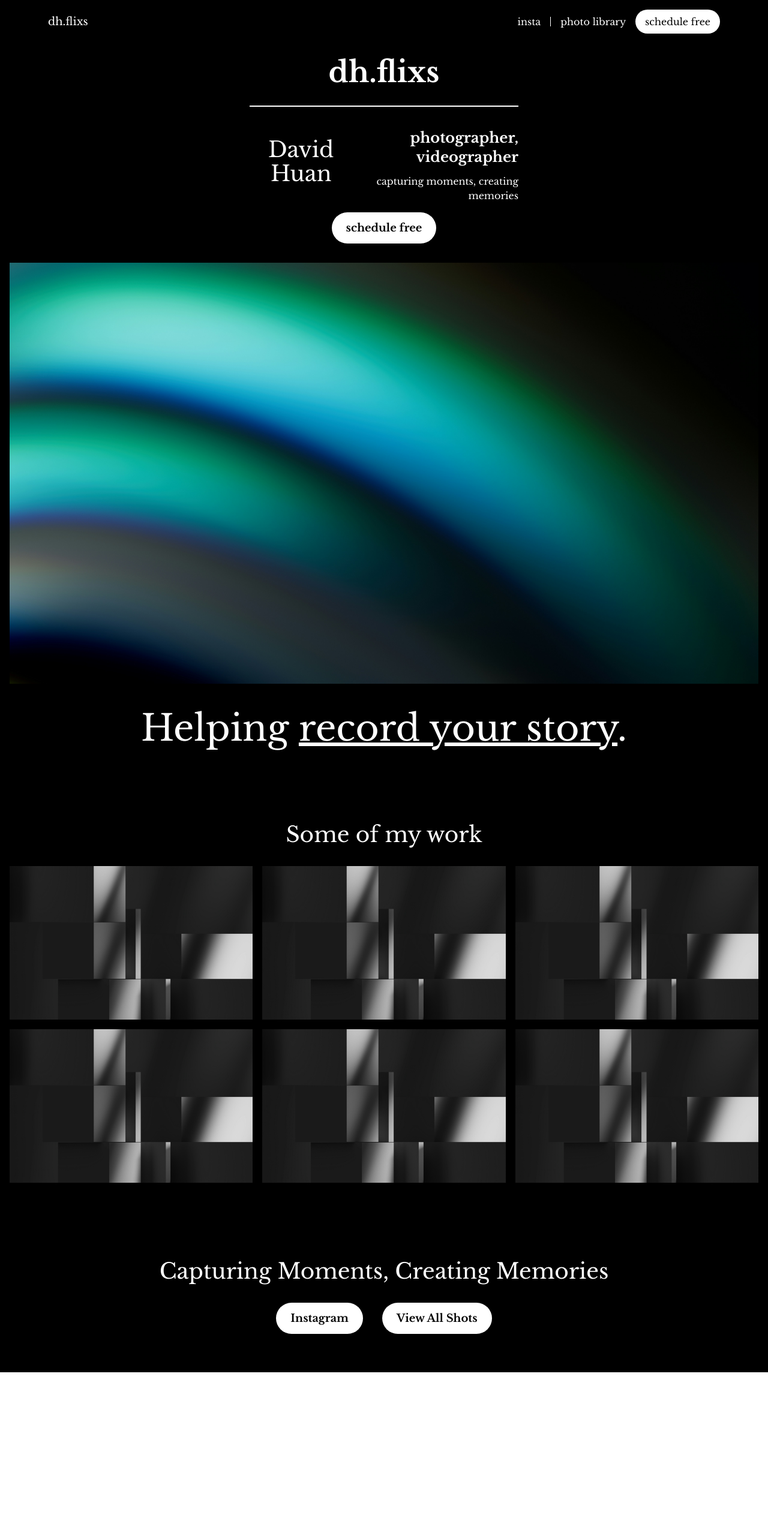
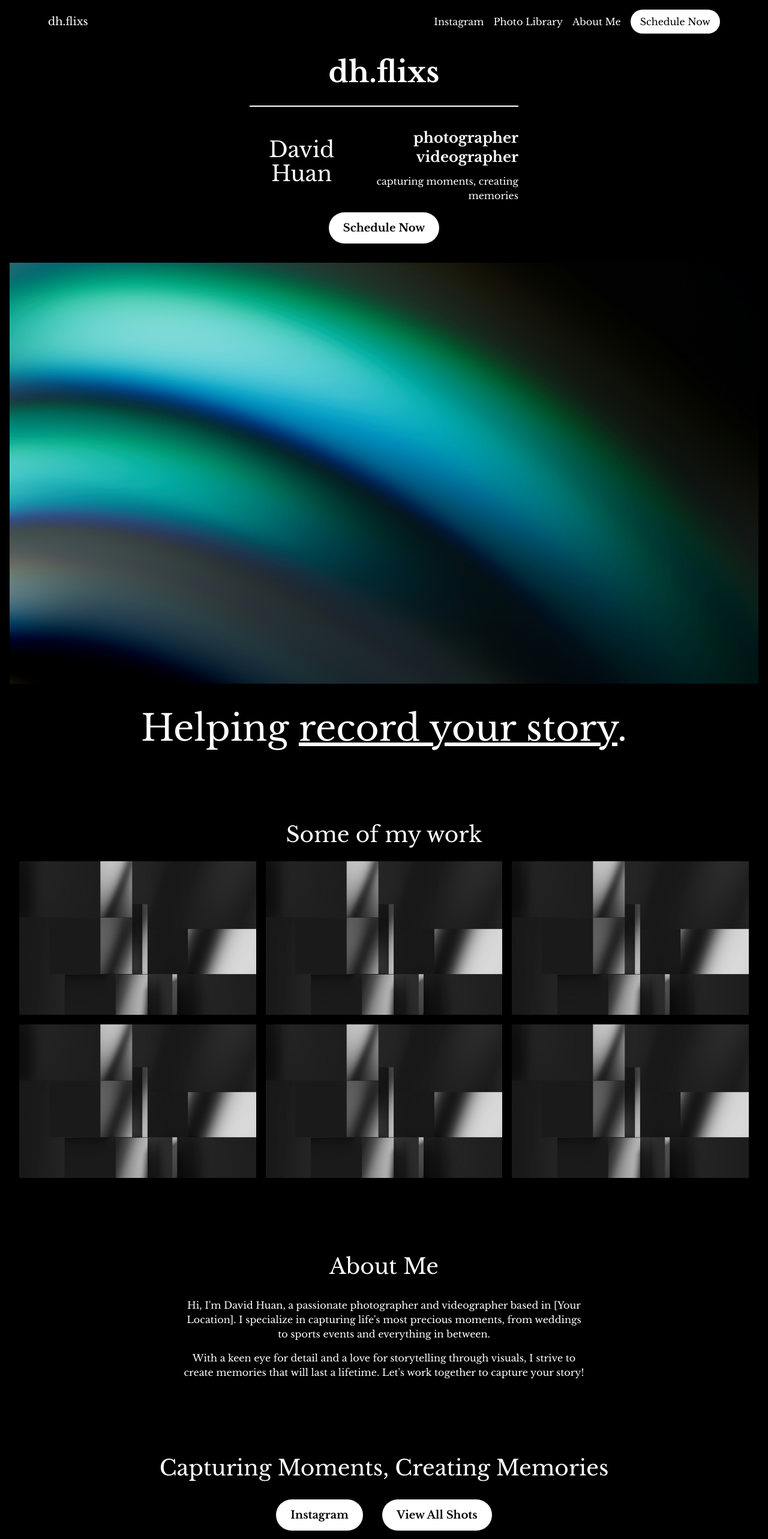
Before and after one commit to aryasarukkai/dhflixs.pics, a React (Vite) app in the folder app/: page / in a window 1280 px wide. Shown: the top 2566 px of the page at 60% size. Before the commit the page ends 2288 px from the top, so only its background shows below. Built offline with nearby package versions, Linux system fonts and the light colour scheme.

Commit message:
Update Portfolio.jsx

```diff
--- a/app/src/Portfolio.jsx
+++ b/app/src/Portfolio.jsx
@@ -1,20 +1,33 @@
-import React, { lazy, Suspense } from 'react'
+import React, { lazy, Suspense, useState } from 'react'
 
 const LazyImage = lazy(() => import('./LazyImage'))
 
 const Portfolio = () => {
+  const [isMenuOpen, setIsMenuOpen] = useState(false);
+  const [isSchedulingOpen, setIsSchedulingOpen] = useState(false);
+
+  const toggleMenu = () => setIsMenuOpen(!isMenuOpen);
+
+  const openScheduling = () => setIsSchedulingOpen(true);
+  const closeScheduling = () => setIsSchedulingOpen(false);
+
   return (
     <div className="font-['Libre_Baskerville'] text-white bg-black min-h-screen">
-      {/* header stuff */}
+      {/* header */}
       <header className="fixed top-0 left-0 right-0 bg-black text-white p-4 flex justify-between items-center z-50">
-        <div className="text-lg ml-8 md:ml-16">dh.flixs</div>
-        <div className="flex items-center space-x-4 mr-8 md:mr-16">
+        <div className="text-lg ml-4 md:ml-16">dh.flixs</div>
+        <div className="md:hidden">
+          <button onClick={toggleMenu} className="text-white">
+            {isMenuOpen ? 'Close' : 'Menu'}
+          </button>
+        </div>
+        <div className={`md:flex items-center space-x-4 mr-4 md:mr-16 ${isMenuOpen ? 'flex flex-col absolute top-full right-0 bg-black p-4' : 'hidden md:flex'}`}>
           <a href="https://instagram.com/dh.flixs/" target="_blank" rel="noopener noreferrer" className="hover:text-gray-300 transition-colors">
-            insta
+            Instagram
           </a>
-          <div className="h-4 w-px bg-white"></div>
-          <a href="#" className="hover:text-gray-300 transition-colors">photo library</a>
-          <a href="#" className="bg-white text-black px-4 py-2 rounded-full hover:bg-gray-200 transition-colors">schedule free</a>
+          <a href="#" className="hover:text-gray-300 transition-colors">Photo Library</a>
+          <a href="#about" className="hover:text-gray-300 transition-colors">About Me</a>
+          <button onClick={openScheduling} className="bg-white text-black px-4 py-2 rounded-full hover:bg-gray-200 transition-colors">Schedule Now</button>
         </div>
       </header>
 
@@ -29,13 +42,13 @@ const Portfolio = () => {
                 <div className="flex justify-between items-center">
                   <h1 className="text-4xl mt-2 mb-4 animate-fade-in-down">David Huan</h1>
                   <div className="text-right">
-                    <h2 className="text-2xl mt-1 mb-1 animate-fade-in-down font-bold">photographer, videographer</h2>
+                    <h2 className="text-2xl mt-1 mb-1 animate-fade-in-down font-bold">photographer videographer</h2>
                     <p className="text-2l mt-3 animate-fade-in-down">capturing moments, creating memories</p>
                   </div>
                 </div>
-                <a href="#" className="inline-block mt-4 bg-white text-black px-6 py-3 rounded-full text-lg font-bold hover:bg-gray-200 transition-colors">
-                  schedule free
-                </a>
+                <button onClick={openScheduling} className="inline-block mt-4 bg-white text-black px-6 py-3 rounded-full text-lg font-bold hover:bg-gray-200 transition-colors">
+                  Schedule Now
+                </button>
               </div>
             </div>
             <div className="w-full animate-fade-in flex justify-center">
@@ -54,8 +67,9 @@ const Portfolio = () => {
 
         {/* gallery section */}
         <section className="py-16">
-          <h2 className="text-4xl text-center mb-8 animate-fade-in">Some of my work</h2>
-          <div className="grid grid-cols-1 md:grid-cols-2 lg:grid-cols-3 gap-4 px-4">
+          <h2 className="text-4xl text-center mb-6 animate-fade-in">Some of my work</h2>
+          <p className="text-center mb-6 md:hidden">Tap each image to view full photo library!</p>
+          <div className="grid grid-cols-1 md:grid-cols-2 lg:grid-cols-3 gap-4 px-4 ml-4 mr-4">
             {[1, 2, 3, 4, 5, 6].map((num) => (
               <Suspense key={num} fallback={<div>Loading...</div>}>
                 <div className="relative overflow-hidden group">
@@ -69,6 +83,21 @@ const Portfolio = () => {
                 </div>
               </Suspense>
             ))}
+          </div>
+        </section>
+
+        {/* about me section */}
+        <section id="about" className="py-16 px-4">
+          <h2 className="text-4xl text-center mb-8 animate-fade-in">About Me</h2>
+          <div className="max-w-2xl mx-auto text-center">
+            <p className="mb-4">
+              Hi, I'm David Huan, a passionate photographer and videographer based in [Your Location].
+              I specialize in capturing life's most precious moments, from weddings to sports events and everything in between.
+            </p>
+            <p>
+              With a keen eye for detail and a love for storytelling through visuals,
+              I strive to create memories that will last a lifetime. Let's work together to capture your story!
+            </p>
           </div>
         </section>
 
@@ -86,15 +115,31 @@ const Portfolio = () => {
             </a>
             <a
               href="#"
-              target="_blank"
-              rel="noopener noreferrer"
               className="bg-white text-black px-6 py-3 rounded-full text-lg font-bold hover:bg-gray-200 transition-colors animate-fade-in-up animation-delay-300 text-center"
             >
               View All Shots
             </a>
           </div>
         </section>
+        {/* footer */}
+        <footer className="bg-black text-white text-center p-4">
+          <p className="mt-10 mb-6">&copy; 2024 dhflixs.pics All rights reserved. | Website developed by Arya Sarukkai with React, Tailwind, and ❤️</p>
+        </footer>
       </main>
+
+      {/* Scheduling popup */}
+      {isSchedulingOpen && (
+        <div className="fixed inset-0 bg-black bg-opacity-50 flex items-center justify-center z-50">
+          <div className="bg-black p-4 rounded-lg max-w-3xl w-full h-3/4">
+            <button onClick={closeScheduling} className="float-right text-white">&times; Close</button>
+            <iframe
+              src="https://dhflixs.setmore.com"
+              title="Schedule Appointment"
+              className="w-full h-full border-none mt-4"
+            />
+          </div>
+        </div>
+      )}
     </div>
   )
 }
```
